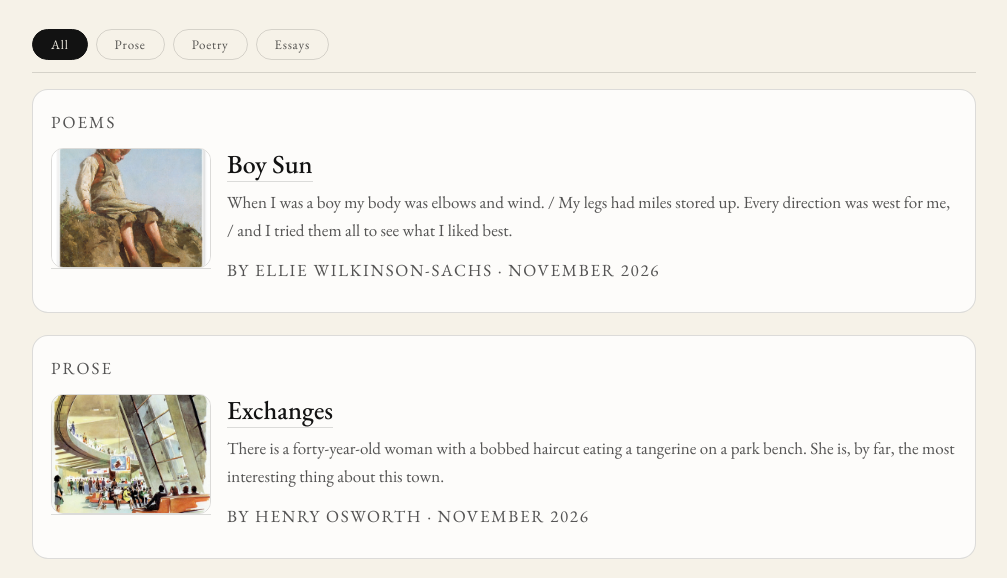
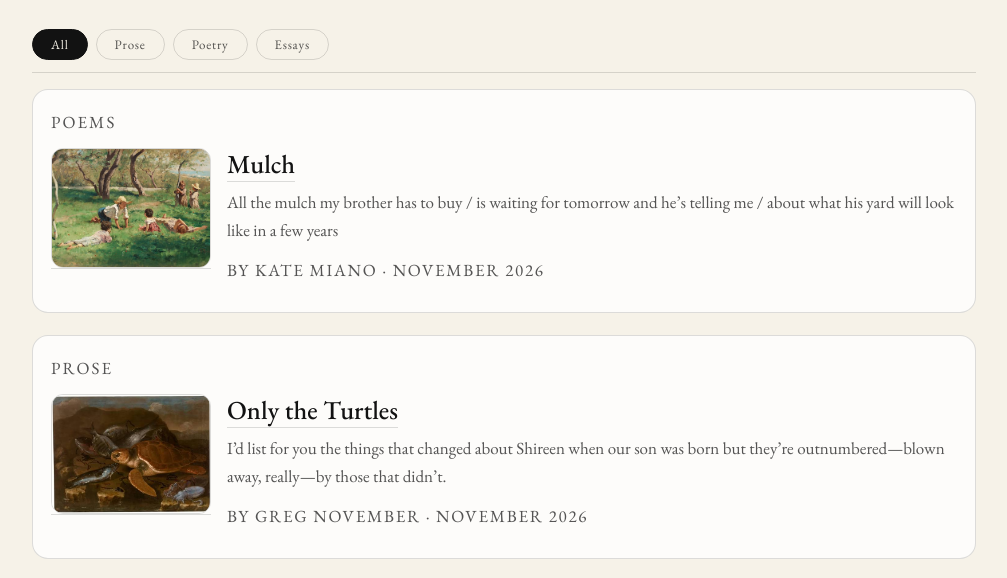
Before and after one commit to naomisussis-glitch/theastorian, a plain HTML site: page index.html in a window 1280 px wide. Shown: the part 356-934 px from the top of the page, without its empty margins (136-1143 px from the left). Drawn offline with nearby package versions, Linux system fonts and the light colour scheme.

Commit message:
Add article previews for poetry and prose
Added article preview cards for 'Mulch' and 'Only the Turtles'.

```diff
--- a/index.html
+++ b/index.html
@@ -341,6 +341,48 @@
           <p class="kicker">Poems</p>
 
           <div class="preview">
+            <a href="articles/mulch.html" aria-label="Read Mulch">
+              <img src="backyard.jpg" alt="Mulch — preview image">
+            </a>
+
+            <div class="meta">
+              <h2>
+                <a href="articles/mulch.html">Mulch</a>
+              </h2>
+              <p>
+                All the mulch my brother has to buy / is waiting for tomorrow and he&rsquo;s telling me / about what his yard will look like in a few years
+              </p>
+              <p class="label">By Kate Miano · November 2026</p>
+            </div>
+          </div>
+        </article>
+
+        <!-- Article preview card -->
+        <article class="card" data-genre="prose">
+          <p class="kicker">Prose</p>
+
+          <div class="preview">
+            <a href="articles/only-the-turtles.html" aria-label="Read Only the Turtles">
+              <img src="turtles.jpg" alt="Only the Turtles — preview image">
+            </a>
+
+            <div class="meta">
+              <h2>
+                <a href="articles/only-the-turtles.html">Only the Turtles</a>
+              </h2>
+              <p>
+                I&rsquo;d list for you the things that changed about Shireen when our son was born but they&rsquo;re outnumbered&mdash;blown away, really&mdash;by those that didn&rsquo;t.
+              </p>
+              <p class="label">By Greg November · November 2026</p>
+            </div>
+          </div>
+        </article>
+
+        <!-- Article preview card -->
+        <article class="card" data-genre="poetry">
+          <p class="kicker">Poems</p>
+
+          <div class="preview">
             <a href="articles/boy-sun.html" aria-label="Read Boy Sun">
               <img src="boysun.jpg" alt="Boy Sun — preview image">
             </a>
```
